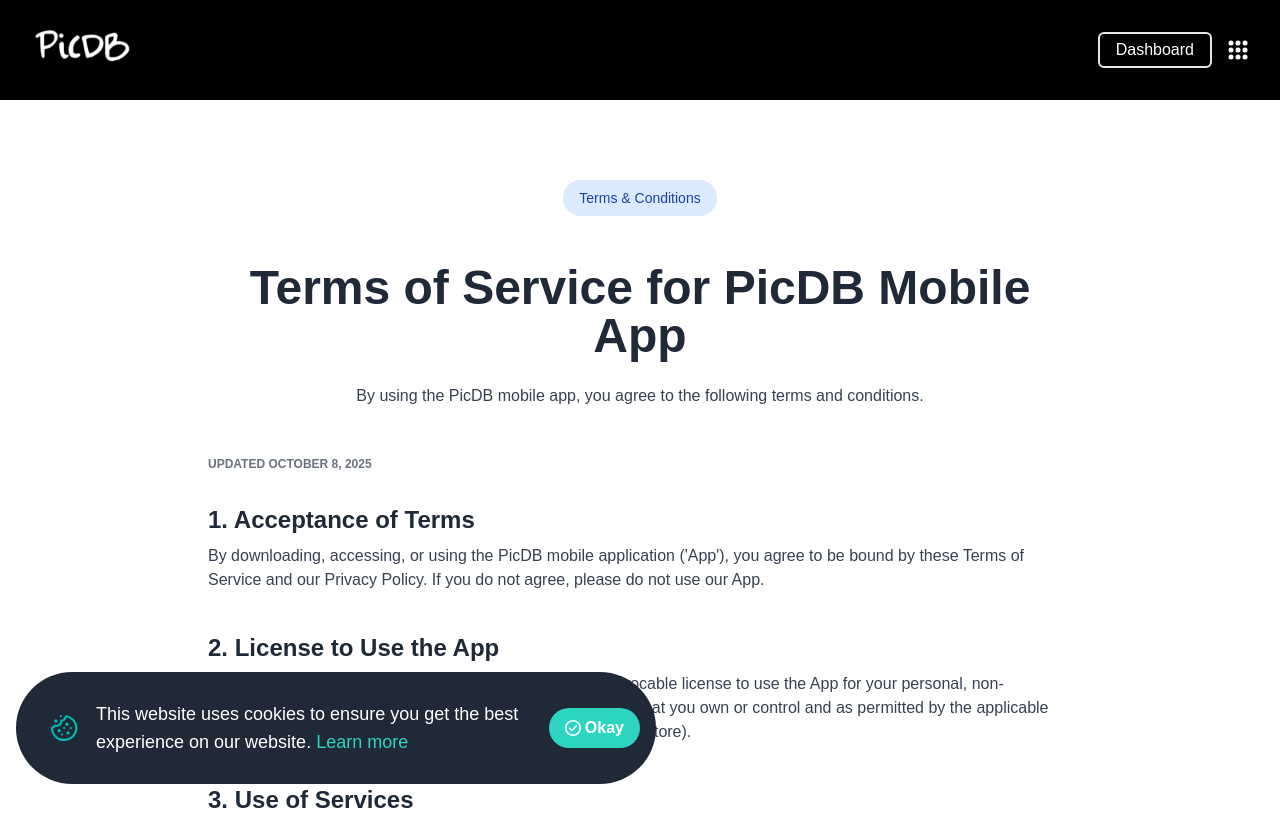
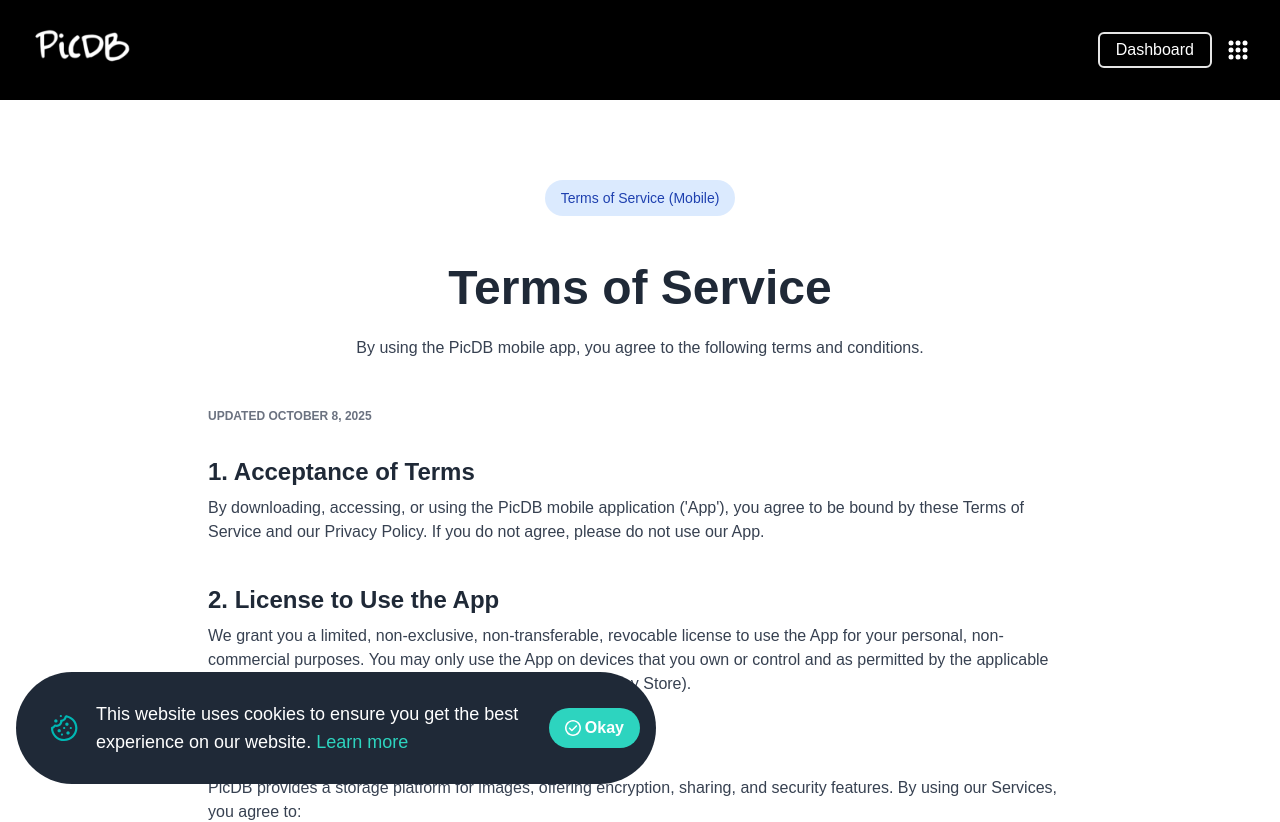
Before and after one commit to AkkilMG/PicDB-UI, a Next.js app: page /policy/mobile/terms-of-service in a window 1280 px wide. Shown: the top 822 px of the page. Built offline with nearby package versions, Linux system fonts and the light colour scheme.

Commit message:
fix policy

```diff
--- a/src/app/policy/mobile/privacy/page.tsx
+++ b/src/app/policy/mobile/privacy/page.tsx
@@ -13,13 +13,13 @@
                     {/* Privacy Policy Badge */}
                     <div className="text-center mb-6 sm:mb-12">
                         <span className="inline-block bg-purple-100 text-purple-800 text-sm py-2 px-4 rounded-full font-medium">
-                           Privacy Policy
+                           Privacy Policy (Mobile)
                         </span>
                     </div>
 
                     {/* Title */}
                     <h1 className="text-4xl lg:text-5xl font-bold text-center text-gray-800 mb-6">
-                        Our Commitment to Protecting Your Privacy
+                        Privacy Policy
                     </h1>
 
                     {/* Subtitle */}
--- a/src/app/policy/mobile/terms-of-service/page.tsx
+++ b/src/app/policy/mobile/terms-of-service/page.tsx
@@ -14,13 +14,13 @@
                     {/* Terms & Conditions Badge */}
                     <div className="text-center mb-6 sm:mb-12">
                         <span className="inline-block bg-blue-100 text-blue-800 text-sm py-2 px-4 rounded-full font-medium">
-                        Terms & Conditions
+                        Terms of Service (Mobile)
                         </span>
                     </div>
 
                     {/* Title */}
                     <h1 className="text-4xl lg:text-5xl font-bold text-center text-gray-800 mb-6">
-                        Terms of Service for PicDB Mobile App
+                        Terms of Service
                     </h1>
 
                     {/* Subtitle */}
--- a/src/app/policy/privacy/page.tsx
+++ b/src/app/policy/privacy/page.tsx
@@ -19,7 +19,7 @@
 
                     {/* Title */}
                     <h1 className="text-4xl lg:text-5xl font-bold text-center text-gray-800 mb-6">
-                        Our commitment to protecting your privacy
+                        Privacy policy
                     </h1>
 
                     {/* Subtitle */}
--- a/src/app/policy/terms-of-service/page.tsx
+++ b/src/app/policy/terms-of-service/page.tsx
@@ -16,7 +16,7 @@
                     {/* Terms & Conditions Badge */}
                     <div className="text-center mb-6 sm:mb-12">
                         <span className="inline-block bg-blue-100 text-blue-800 text-sm py-2 px-4 rounded-full font-medium">
-                            Terms & Conditions
+                            Terms of Service
                         </span>
                     </div>
 
```
